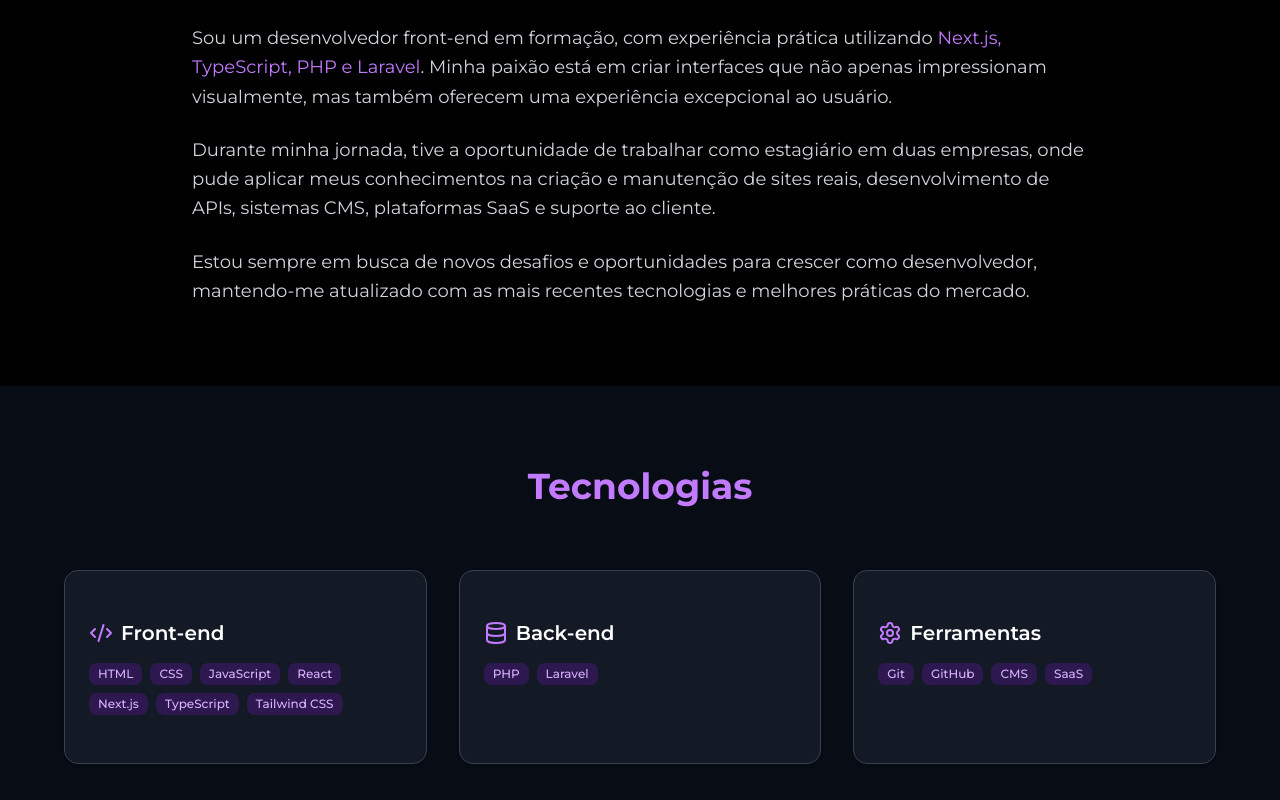
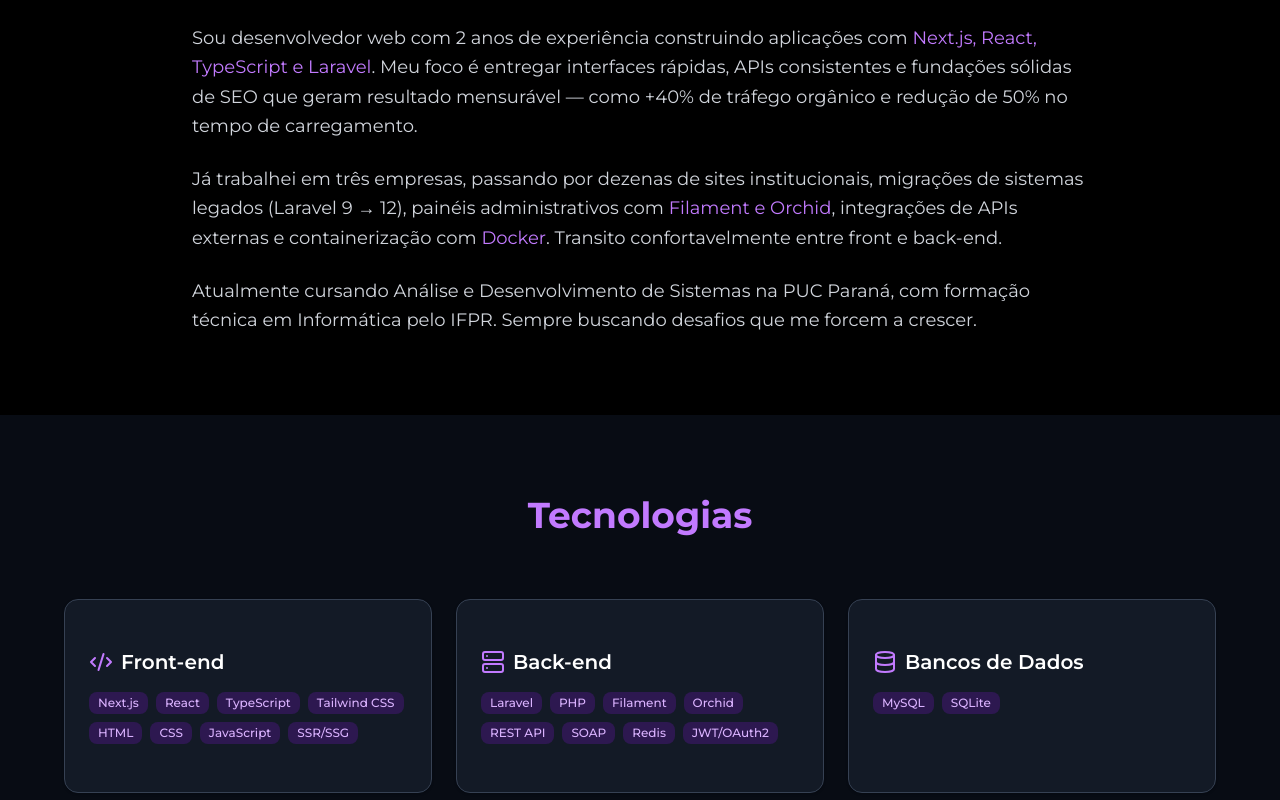
Before and after one commit to Kuligowskilucas/portfolio, a Next.js app: page / in a window 1280 px wide. Shown: the part 960-1760 px from the top of the page. Built offline with nearby package versions, Linux system fonts and the light colour scheme.

Commit message:
atualizando o portfolio

```diff
--- a/src/app/page.tsx
+++ b/src/app/page.tsx
@@ -4,7 +4,7 @@
 import { Button } from "@/components/ui/button"
 import { Card, CardContent } from "@/components/ui/card"
 import { Badge } from "@/components/ui/badge"
-import { Github, Linkedin, Mail, Code2, Database, Settings, ChevronDown } from "lucide-react"
+import { Github, Linkedin, Mail, Code2, Database, Settings, ChevronDown, Server, BarChart3 } from "lucide-react"
 import { ProjectSection } from "@/components/ui/ProjectSection"
 
 export default function Portfolio() {
@@ -38,9 +38,21 @@
   }
 
   const techStacks = {
-    "Front-end": ["HTML", "CSS", "JavaScript", "React", "Next.js", "TypeScript", "Tailwind CSS"],
-    "Back-end": ["PHP", "Laravel"],
-    Ferramentas: ["Git", "GitHub", "CMS", "SaaS"],
+    "Front-end": ["Next.js", "React", "TypeScript", "Tailwind CSS", "HTML", "CSS", "JavaScript", "SSR/SSG"],
+    "Back-end": ["Laravel", "PHP", "Filament", "Orchid", "REST API", "SOAP", "Redis", "JWT/OAuth2"],
+    "Bancos de Dados": ["MySQL", "SQLite"],
+    "SEO & Analytics": ["GA4", "Google Search Console", "Lighthouse", "Screaming Frog", "schema.org"],
+    "DevOps & Testes": ["Docker", "GitHub Actions", "Jest/RTL", "PHPUnit/Pest", "Playwright"],
+    "Ferramentas": ["Git", "GitHub", "npm", "Vercel", "Postman/Insomnia"],
+  }
+
+  const techIcons: Record<string, React.ReactNode> = {
+    "Front-end": <Code2 className="w-6 h-6 text-purple-400 mr-2" />,
+    "Back-end": <Server className="w-6 h-6 text-purple-400 mr-2" />,
+    "Bancos de Dados": <Database className="w-6 h-6 text-purple-400 mr-2" />,
+    "SEO & Analytics": <BarChart3 className="w-6 h-6 text-purple-400 mr-2" />,
+    "DevOps & Testes": <Settings className="w-6 h-6 text-purple-400 mr-2" />,
+    "Ferramentas": <Settings className="w-6 h-6 text-purple-400 mr-2" />,
   }
 
   const visualProjects = [
@@ -88,6 +100,26 @@
 
   const technicalProjects = [
     {
+      title: "Migração Laravel 9 → 12 (Horsch)",
+      description:
+        "Migração completa do sistema Horsch de Laravel 9 para 12 na Tuxon Soluções Web. Refatoração de breaking changes em autenticação, Eloquent e middleware, atualização de dependências e resolução de incompatibilidades.",
+      tech: ["Laravel", "PHP", "Docker", "MySQL"],
+      link: "",
+      image: "/images/horsch.png",
+      partner: "Tuxon Soluções Web",
+      role: "Migração e refatoração completa",
+    },
+    {
+      title: "Painéis Administrativos (Filament & Orchid)",
+      description:
+        "Desenvolvimento de painéis administrativos na Tuxon para gestão de clientes, com fluxos CRUD customizados, relatórios internos e containerização dos ambientes com Docker.",
+      tech: ["Laravel", "Filament", "Orchid", "Docker"],
+      link: "",
+      image: "/images/painel.png",
+      partner: "Tuxon Soluções Web",
+      role: "Desenvolvimento e manutenção",
+    },
+    {
       title: "Porto Camargo",
       description:
         "Integração da API do sistema imobiliário CVCRM ao site institucional da Porto Camargo, permitindo exibição dinâmica e automatizada de empreendimentos. Projeto realizado na Inffus.",
@@ -100,7 +132,7 @@
     {
       title: "AutoBusiness CMS",
       description:
-      "Contribuições técnicas no CMS da Inffus, incluindo gerador de anúncios com IA (ChatGPT) e sistema de rastreamento de UTMs, agora evoluído para um pacote NPM reutilizável.",
+        "Contribuições técnicas no CMS da Inffus, incluindo gerador de anúncios com IA (ChatGPT) e sistema de rastreamento de UTMs com validação automática — redução de marcações inválidas de 30% para menos de 2%.",
       tech: ["JavaScript", "Node.js", "OpenAI API", "NPM"],
       link: "https://app.autobusiness.com.br/",
       image: "/images/crm.png",
@@ -109,7 +141,39 @@
     },
   ]
 
-
+  const experiences = [
+    {
+      company: "Tuxon Soluções Web",
+      role: "Desenvolvedor Web",
+      period: "Setembro 2025 – Abril 2026",
+      highlights: [
+        "Conduziu migração do sistema Horsch de Laravel 9 para 12, resolvendo breaking changes em autenticação, Eloquent e middleware.",
+        "Construiu painéis administrativos com Filament e Orchid — gestão de clientes, fluxos CRUD customizados e relatórios internos.",
+        "Padronizou ambientes de desenvolvimento e deploy com Docker, eliminando inconsistências entre máquinas da equipe.",
+      ],
+    },
+    {
+      company: "Inffus",
+      role: "Desenvolvedor Web",
+      period: "Dezembro 2024 – Agosto 2025",
+      description: "10 sites institucionais — 80 mil visitas/mês",
+      highlights: [
+        "Migrou propriedades de marketing para Next.js (SSR/SSG) com otimização de imagens, reduzindo TTFB em 35% e INP para 180 ms.",
+        "Evoluiu APIs internas (TypeScript/Laravel), melhorando consistência de contratos e reutilização entre projetos.",
+        "Criou gerenciador de UTMs com validação automática, derrubando marcações inválidas de 30% para menos de 2%.",
+      ],
+    },
+    {
+      company: "Sites 10",
+      role: "Desenvolvedor Web",
+      period: "Março 2024 – Dezembro 2024",
+      description: "25 sites institucionais — 150 mil visitas/mês",
+      highlights: [
+        "Entregou sites responsivos com SEO sólido (schema, sitemaps, Core Web Vitals), gerando +40% de tráfego orgânico.",
+        "Reduziu tempo de carregamento em até 50% com lazy-loading, otimização de imagens/CDN e redução de payload.",
+      ],
+    },
+  ]
 
   return (
     <div className="min-h-screen bg-black text-white font-['Montserrat']">
@@ -132,15 +196,16 @@
         </div>
       </nav>
 
+      {/* Hero */}
       <section id="hero" className="min-h-screen flex items-center justify-center px-6">
         <div className="max-w-4xl mx-auto text-center">
-          <div className={`transition-all duration-1000`}>
+          <div className="transition-all duration-1000">
             <h1 className="text-5xl md:text-7xl font-bold mb-6">
               Olá, eu sou o <span className="text-purple-400">Lucas</span>
             </h1>
-            <h2 className="text-2xl md:text-3xl font-light text-gray-300 mb-8">Desenvolvedor Front-End</h2>
+            <h2 className="text-2xl md:text-3xl font-light text-gray-300 mb-8">Desenvolvedor Web</h2>
             <p className="text-xl text-gray-400 mb-12 max-w-2xl mx-auto">
-              Crio interfaces modernas com foco em performance e experiência.
+              Interfaces performáticas, APIs robustas e SEO que gera resultado. Next.js, Laravel e TypeScript.
             </p>
             <div className="flex flex-col sm:flex-row gap-4 justify-center">
               <Button
@@ -164,36 +229,40 @@
         </div>
       </section>
 
+      {/* Sobre */}
       <section id="sobre" className="py-20 px-6">
         <div className="max-w-4xl mx-auto">
-          <div className={`transition-all duration-1000`}>
+          <div className="transition-all duration-1000">
             <h2 className="text-4xl font-bold text-center mb-16 text-purple-400">Sobre Mim</h2>
             <div className="space-y-6 text-lg text-gray-300 leading-relaxed">
               <p>
-                Sou um desenvolvedor front-end em formação, com experiência prática utilizando
-                <span className="text-purple-400"> Next.js, TypeScript, PHP e Laravel</span>. Minha paixão está em criar
-                interfaces que não apenas impressionam visualmente, mas também oferecem uma experiência excepcional ao
-                usuário.
+                Sou desenvolvedor web com 2 anos de experiência construindo aplicações com
+                <span className="text-purple-400"> Next.js, React, TypeScript e Laravel</span>. Meu foco é
+                entregar interfaces rápidas, APIs consistentes e fundações sólidas de SEO que geram resultado
+                mensurável — como +40% de tráfego orgânico e redução de 50% no tempo de carregamento.
               </p>
               <p>
-                Durante minha jornada, tive a oportunidade de trabalhar como estagiário em duas empresas, onde pude
-                aplicar meus conhecimentos na criação e manutenção de sites reais, desenvolvimento de APIs, sistemas
-                CMS, plataformas SaaS e suporte ao cliente.
+                Já trabalhei em três empresas, passando por dezenas de sites institucionais, migrações de sistemas
+                legados (Laravel 9 → 12), painéis administrativos com
+                <span className="text-purple-400"> Filament e Orchid</span>, integrações de APIs externas
+                e containerização com <span className="text-purple-400">Docker</span>. Transito
+                confortavelmente entre front e back-end.
               </p>
               <p>
-                Estou sempre em busca de novos desafios e oportunidades para crescer como desenvolvedor, mantendo-me
-                atualizado com as mais recentes tecnologias e melhores práticas do mercado.
+                Atualmente cursando Análise e Desenvolvimento de Sistemas na PUC Paraná, com formação técnica
+                em Informática pelo IFPR. Sempre buscando desafios que me forcem a crescer.
               </p>
             </div>
           </div>
         </div>
       </section>
 
+      {/* Tecnologias */}
       <section id="tecnologias" className="py-20 px-6 bg-gray-900/50">
         <div className="max-w-6xl mx-auto">
-          <div className={`transition-all duration-1000`}>
+          <div className="transition-all duration-1000">
             <h2 className="text-4xl font-bold text-center mb-16 text-purple-400">Tecnologias</h2>
-            <div className="grid md:grid-cols-3 gap-8">
+            <div className="grid md:grid-cols-3 gap-6">
               {Object.entries(techStacks).map(([category, techs]) => (
                 <Card
                   key={category}
@@ -201,9 +270,7 @@
                 >
                   <CardContent className="p-6">
                     <div className="flex items-center mb-4">
-                      {category === "Front-end" && <Code2 className="w-6 h-6 text-purple-400 mr-2" />}
-                      {category === "Back-end" && <Database className="w-6 h-6 text-purple-400 mr-2" />}
-                      {category === "Ferramentas" && <Settings className="w-6 h-6 text-purple-400 mr-2" />}
+                      {techIcons[category]}
                       <h3 className="text-xl font-semibold text-white">{category}</h3>
                     </div>
                     <div className="flex flex-wrap gap-2">
@@ -225,6 +292,7 @@
         </div>
       </section>
 
+      {/* Projetos */}
       <section id="projetos" className="py-20 px-6">
         <div className="max-w-6xl mx-auto">
           <div className="transition-all duration-1000">
@@ -234,52 +302,51 @@
           </div>
         </div>
       </section>
+
+      {/* Experiência */}
       <section id="experiencia" className="py-20 px-6 bg-gray-900/50">
         <div className="max-w-4xl mx-auto">
-          <div className={`transition-all duration-1000`}>
+          <div className="transition-all duration-1000">
             <h2 className="text-4xl font-bold text-center mb-16 text-purple-400">Experiência</h2>
             <div className="space-y-8">
-              <Card className="bg-gray-800/50 border-gray-700">
+              {experiences.map((exp) => (
+                <Card key={exp.company} className="bg-gray-800/50 border-gray-700">
                   <CardContent className="p-6">
                     <div className="flex items-start space-x-4">
-                    <div className="w-3 h-3 bg-purple-400 rounded-full mt-2"></div>
-                    <div>
-                      <h3 className="text-xl font-semibold text-white mb-2">Estágio 1, empresa Sites10 (Março - Dezembro de 2024)</h3>
-                      <p className="text-gray-300 leading-relaxed white-space-pre">
-                        Atuei no desenvolvimento de páginas web responsivas e otimizadas para SEO, utilizando HTML, CSS e JavaScript no front-end e PHP no back-end. Minhas principais contribuições incluíram:<br/>
-                        Integração de APIs externas, como a API de avaliações do Google, para agregar valor às aplicações e aprimorar a experiência do usuário.
-                        Desenvolvimento de APIs internas eficientes, com foco em performance e consultas otimizadas ao banco de dados.
-                        Aplicação de boas práticas de usabilidade, acessibilidade e design responsivo, garantindo uma navegação fluida em diferentes dispositivos.
-                        Priorização da performance e escalabilidade, entregando soluções que atendem às necessidades técnicas e comerciais dos projetos.
+                      <div className="w-3 h-3 bg-purple-400 rounded-full mt-2 flex-shrink-0"></div>
+                      <div className="w-full">
+                        <div className="flex flex-col sm:flex-row sm:items-center sm:justify-between mb-1">
+                          <h3 className="text-xl font-semibold text-white">
+                            {exp.company}
+                          </h3>
+                          <span className="text-sm text-purple-400 font-medium">{exp.period}</span>
+                        </div>
+                        <p className="text-gray-400 text-sm mb-3">
+                          {exp.role}
+                          {exp.description && <span> • {exp.description}</span>}
                         </p>
+                        <ul className="space-y-2">
+                          {exp.highlights.map((highlight, i) => (
+                            <li key={i} className="text-gray-300 leading-relaxed flex items-start">
+                              <span className="text-purple-400 mr-2 mt-1 flex-shrink-0">▸</span>
+                              <span>{highlight}</span>
+                            </li>
+                          ))}
+                        </ul>
                       </div>
                     </div>
                   </CardContent>
                 </Card>
-
-              <Card className="bg-gray-800/50 border-gray-700">
-                <CardContent className="p-6">
-                  <div className="flex items-start space-x-4">
-                    <div className="w-3 h-3 bg-purple-400 rounded-full mt-2"></div>
-                    <div>
-                      <h3 className="text-xl font-semibold text-white mb-2">Estágio 2, empresa Inffus (Dezembro de 2024 - atual)</h3>
-                      <p className="text-gray-300 leading-relaxed">
-                        Criação de páginas internas, manutenção de APIs, suporte ao cliente e melhorias técnicas.
-                        Expandindo conhecimentos em desenvolvimento full-stack e aprimorando habilidades de comunicação
-                        com clientes e resolução de problemas complexos.
-                      </p>
-                    </div>
-                  </div>
-                </CardContent>
-              </Card>
+              ))}
             </div>
           </div>
         </div>
       </section>
 
+      {/* Contato */}
       <section id="contato" className="py-20 px-6">
         <div className="max-w-4xl mx-auto">
-          <div className={`transition-all duration-1000`}>
+          <div className="transition-all duration-1000">
             <h2 className="text-4xl font-bold text-center mb-16 text-purple-400">Contato</h2>
             <div className="text-center w-full flex items-center flex-col">
               <p className="text-xl text-gray-300 mb-12">Vamos trabalhar juntos? Entre em contato comigo!</p>
```
Lines whose indentation alone changed are shown as unchanged.
